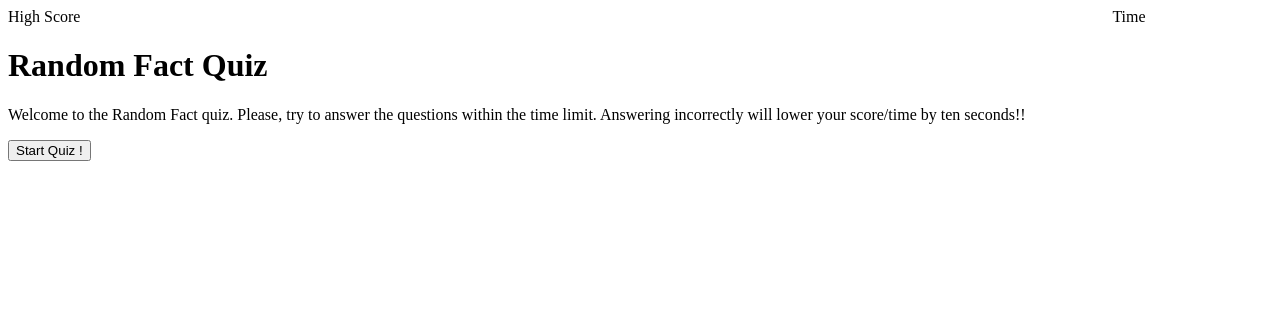
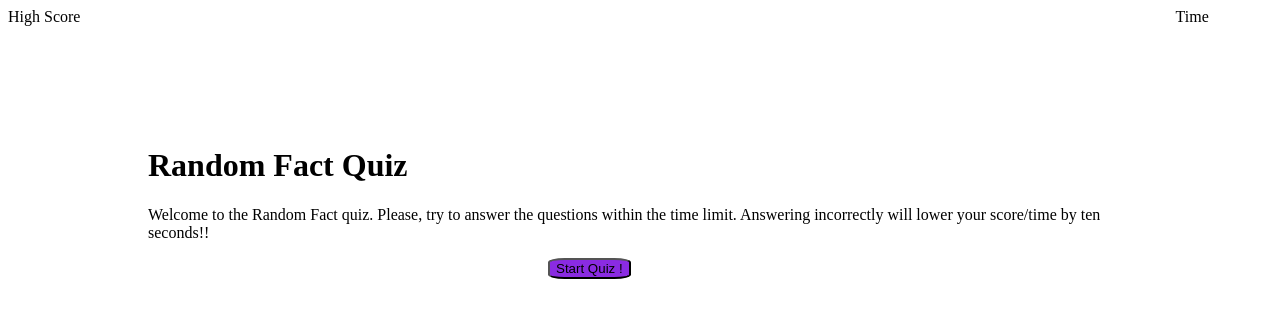
Before and after one commit to ArmandoUg/Homework-4, a plain HTML site: page index.html in a window 1280 px wide. Drawn offline with Linux system fonts and the light colour scheme.

Commit message:
added styling to starting button and text for the main text content

```diff
--- a/fluff.css
+++ b/fluff.css
@@ -1,12 +1,28 @@
-/* body {
-    display: flex;
-} */
-
+/* added header styling to make it appear on top */
 header {
     display: inline-flex;
     top: -1;
     justify-content: space-between;
     flex-direction: row;
-    /* flex-wrap: wrap; */
-    width: 90%
+    padding-bottom: 100px;
+    width: 95%
 }
+
+/* added universal button color and radius */
+button {
+    background-color: blueviolet;
+    border-radius: 20%;
+
+}
+
+/* added styling to starting quizcard class  */
+.quizcard {
+    display: block;
+    padding-left: 140px;
+    padding-right: 140px;
+}
+
+/* added styling to class start button */
+.startbutton {
+    margin-left: 400px;
+}
--- a/index.html
+++ b/index.html
@@ -2,11 +2,12 @@
 <html lang="en">
 
 <head>
-<meta charset="UTF-8">
-<meta http-equiv="X-UA-Compatible" content="IE=edge">
-<meta name="viewport" content="width=device-width, initial-scale=1.0">
-<link rel="stylesheet" href="/fluff.css">
+    <meta charset="UTF-8">
+    <meta http-equiv="X-UA-Compatible" content="IE=edge">
+    <meta name="viewport" content="width=device-width, initial-scale=1.0">
+    <link rel="stylesheet" href="/fluff.css">
 </head>
+
 <body>
     <header>
         <!-- added a high score -->
@@ -18,17 +19,19 @@
             Time
         </div>
     </header>
-    <div>
+    <div class="quizcard">
         <h1>
             <!-- Added Header for starting html -->
             Random Fact Quiz
         </h1>
         <p>
             <!-- added Text content for starting html -->
-            Welcome to the Random Fact quiz. Please, try to answer the questions within the time limit. Answering incorrectly will lower your score/time by ten seconds!!
+            Welcome to the Random Fact quiz. Please, try to answer the questions within the time limit. Answering
+            incorrectly will lower your score/time by ten seconds!!
         </p>
         <!-- added a button -->
-        <button type="button">Start Quiz !</button>
+        <button class="startbutton">Start Quiz !</button>
     </div>
 </body>
+
 </html>
```
